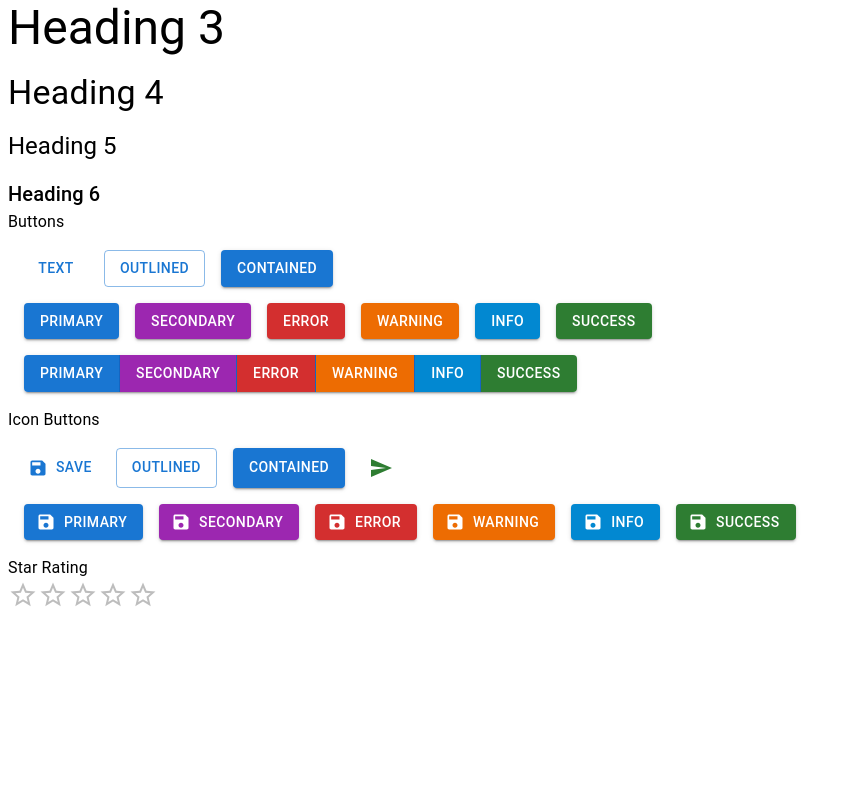
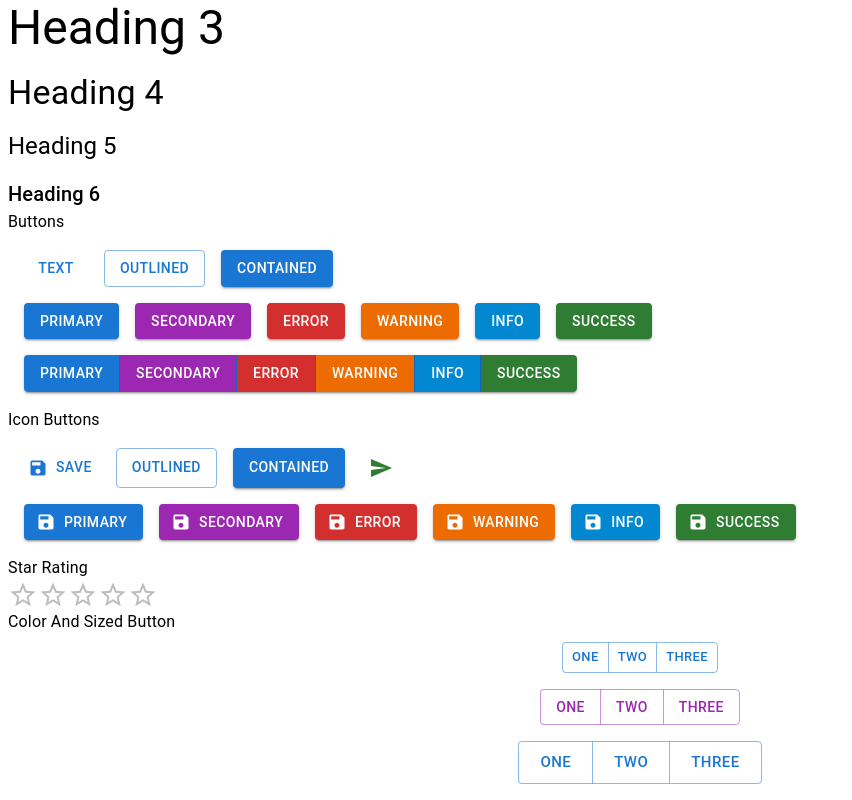
Before and after one commit to sukanta7660/hisab-nikash, a React (Create React App) app: page / in a window 1280 px wide. Shown: the part 248-1048 px from the top of the page, without its empty margins (0-852 px from the left). Before the commit the page ends 866 px from the top, so only its background shows below. Built offline with nearby package versions, Linux system fonts and the light colour scheme.

Commit message:
Size and color of Buttons

```diff
--- a/src/App.tsx
+++ b/src/App.tsx
@@ -5,6 +5,7 @@ import IconButtons from './components/IconButtons';
 import MuiButtons from './components/MuiButtons';
 import MuiTypography from './components/MuiTypography';
 import StarRating from "./components/StarRating";
+import AlignedButtons from "./components/AlignedButtons";
 
 
 function App() {
@@ -31,6 +32,10 @@ function App() {
       <Typography>Star Rating</Typography>
 
       <StarRating />
+
+      <Typography>Color And Sized Button</Typography>
+
+      <AlignedButtons />
     </>
   );
 }
--- /dev/null
+++ b/src/components/AlignedButtons.tsx
@@ -0,0 +1,33 @@
+import {Box, Button, ButtonGroup} from '@mui/material';
+
+const buttons = [
+    <Button key="one">One</Button>,
+    <Button key="two">Two</Button>,
+    <Button key="three">Three</Button>,
+];
+
+const AlignedButtons = () => {
+    return (
+        <Box
+            sx={{
+                display: 'flex',
+                flexDirection: 'column',
+                alignItems: 'center',
+                '& > *': {
+                    m: 1,
+                },
+            }}>
+            <ButtonGroup size="small" aria-label="small button group">
+                {buttons}
+            </ButtonGroup>
+            <ButtonGroup color="secondary" aria-label="medium secondary button group">
+                {buttons}
+            </ButtonGroup>
+            <ButtonGroup size="large" aria-label="large button group">
+                {buttons}
+            </ButtonGroup>
+        </Box>
+    )
+}
+
+export default AlignedButtons
--- a/src/components/StarRating.tsx
+++ b/src/components/StarRating.tsx
@@ -4,8 +4,6 @@ import React, {useState} from 'react';
 const StarRating = () => {
 
     const [value, setValue] = useState<number | null>(null)
-
-    console.log({ value })
 
     const handleChange = (
         _event: React.ChangeEvent<{}>,
```
